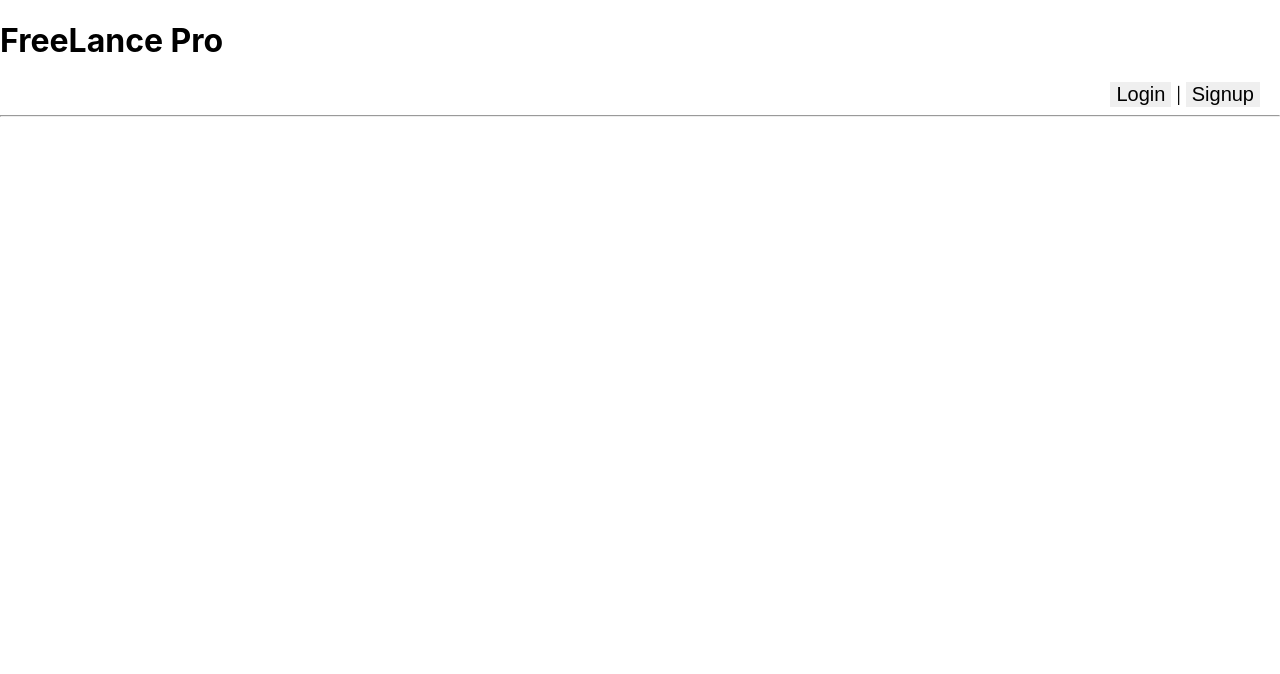
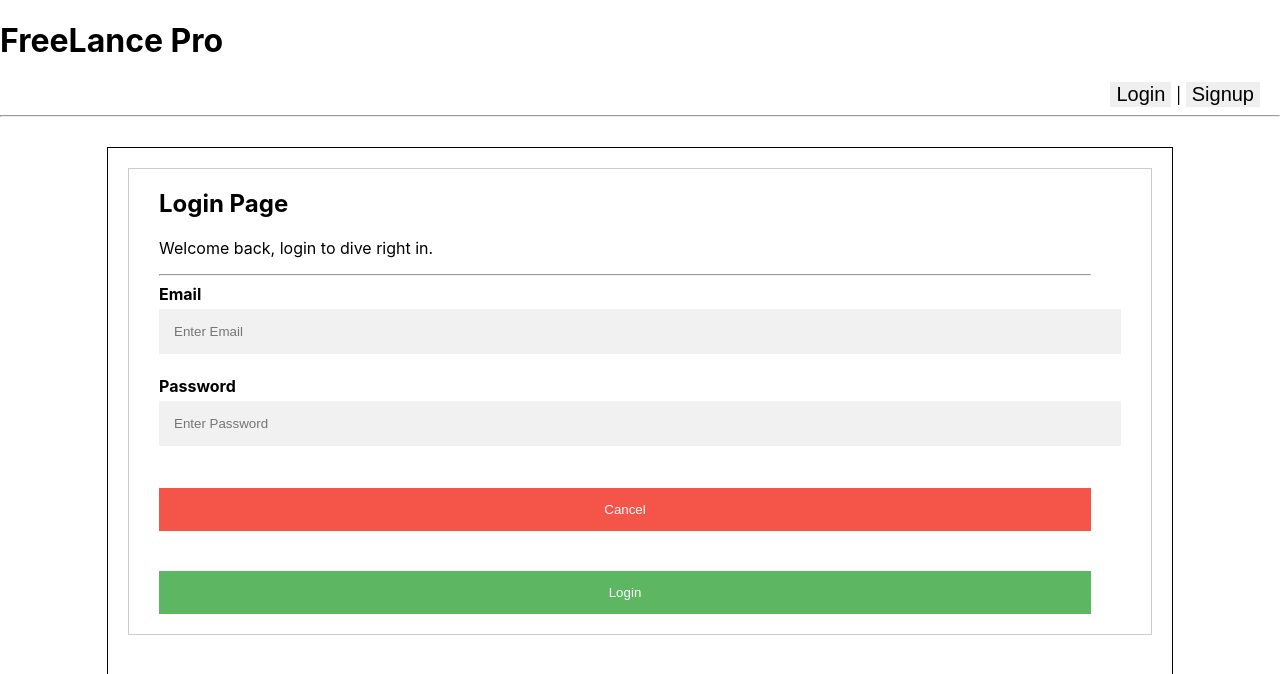
Before and after one commit to rtanubra/FreeLancePro_Client, a React (Create React App) app: page /login in a window 1280 px wide. Shown: the top 674 px of the page. Built offline with nearby package versions, Linux system fonts and the light colour scheme.

Commit message:
login page connected

```diff
--- a/src/components/App.js
+++ b/src/components/App.js
@@ -6,6 +6,7 @@ import Header from './header/header'
 
 //routes
 import LandingPage from '../routes/landing_page/landing_page'
+import Login from '../routes/login/login'
 
 class App extends Component{
   render(){
@@ -15,8 +16,13 @@ class App extends Component{
       <Switch>
         <Route
           exact
-          path={'/Welcome'}
+          path={'/'}
           component={LandingPage}
+        />
+        <Route
+          exact
+          path={'/login'}
+          component={Login}
         />
       </Switch>
     </div>
--- a/src/index.css
+++ b/src/index.css
@@ -29,3 +29,6 @@ code {
     padding-bottom:40px;
     width:80%;
 }
+button:hover {
+  opacity:50;
+}
--- /dev/null
+++ b/src/routes/login/login.css
@@ -0,0 +1,29 @@
+form {
+    border:1px solid #ccc;
+    padding-right:60px;
+    padding-left:30px;
+}
+input[type=text], input[type=password],input[type=email] ,input[type=tel],input[type=number],textarea  {
+  width: 100%;
+  padding: 15px;
+  margin: 5px 0 22px 0;
+  display: inline-block;
+  border: none;
+  background: #f1f1f1;
+}
+.css_button {
+  background-color: #4CAF50;
+  color: white;
+  padding: 14px 20px;
+  margin: 8px 0;
+  border: none;
+  cursor: pointer;
+  width: 100%;
+  opacity: 0.9;
+  margin-top:20px;
+  margin-bottom:20px;
+}
+.css_cancel_button {
+  padding: 14px 20px;
+  background-color: #f44336;
+}
--- /dev/null
+++ b/src/routes/login/login.js
@@ -0,0 +1,28 @@
+import React,{Component} from 'react'
+import './login.css'
+class Login extends Component{
+    render(){
+        return (
+        <div  className="css_body_middle">
+            <form action="/action_page.php" >
+                <div className="container">
+                <h2>Login Page</h2>
+                <p>Welcome back, login to dive right in.</p>
+                <hr></hr>
+                <label for="email"><b>Email</b></label>
+                <input type="text" placeholder="Enter Email" name="email" required></input>
+                <br></br>
+                <label for="psw"><b>Password</b></label>
+                <input type="password" placeholder="Enter Password" name="psw" required></input>
+                <br></br>
+                <div className="clearfix">
+                <button type="button" className="css_button css_cancel_button">Cancel</button>
+                <button className="css_button" type="submit">Login</button>
+                </div>
+                </div>
+            </form>
+        </div>)
+    }
+}
+
+export default Login
```
Also changed, not shown: src/routes/register/register.css (added), src/routes/register/register.js (added).
